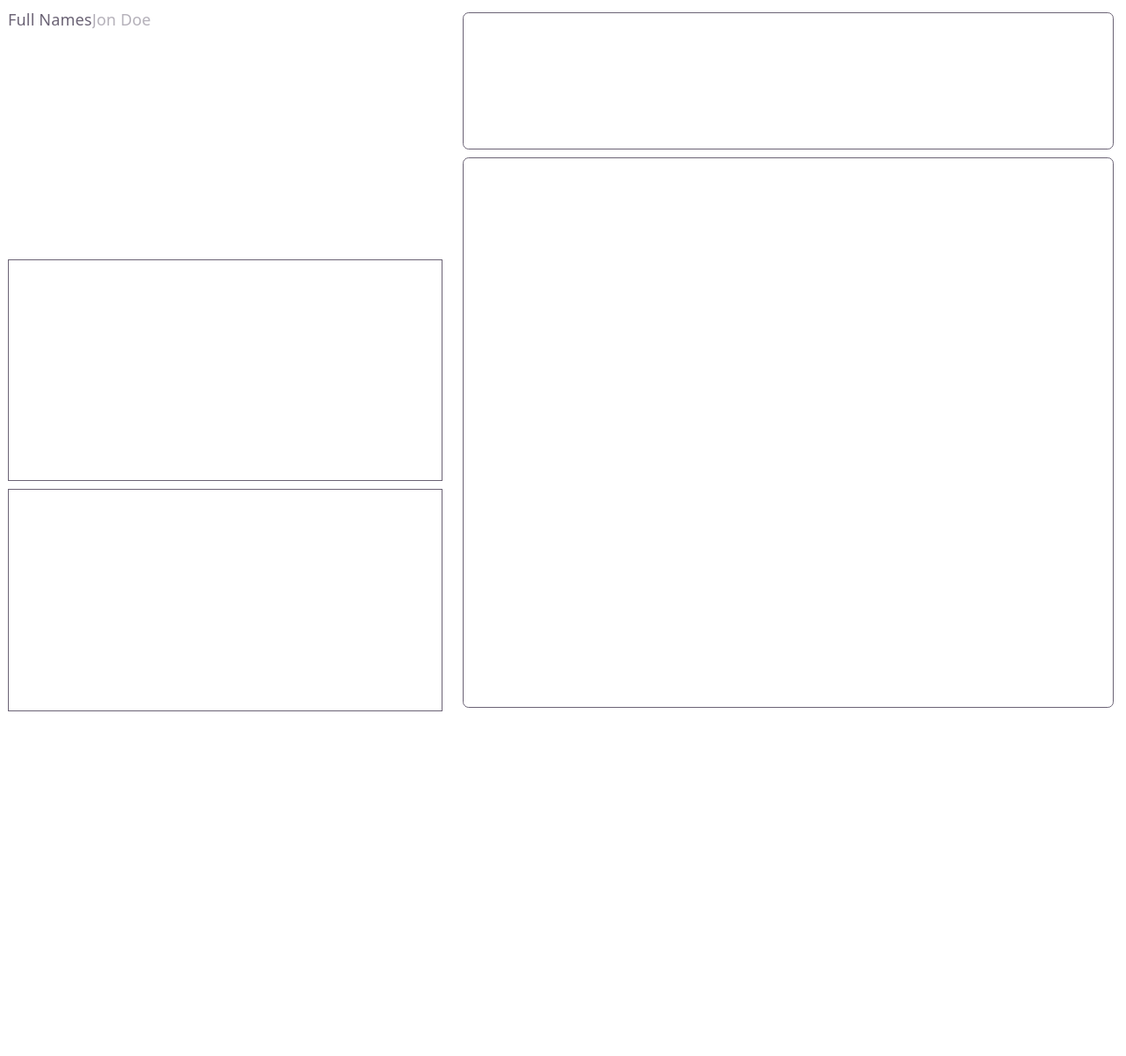
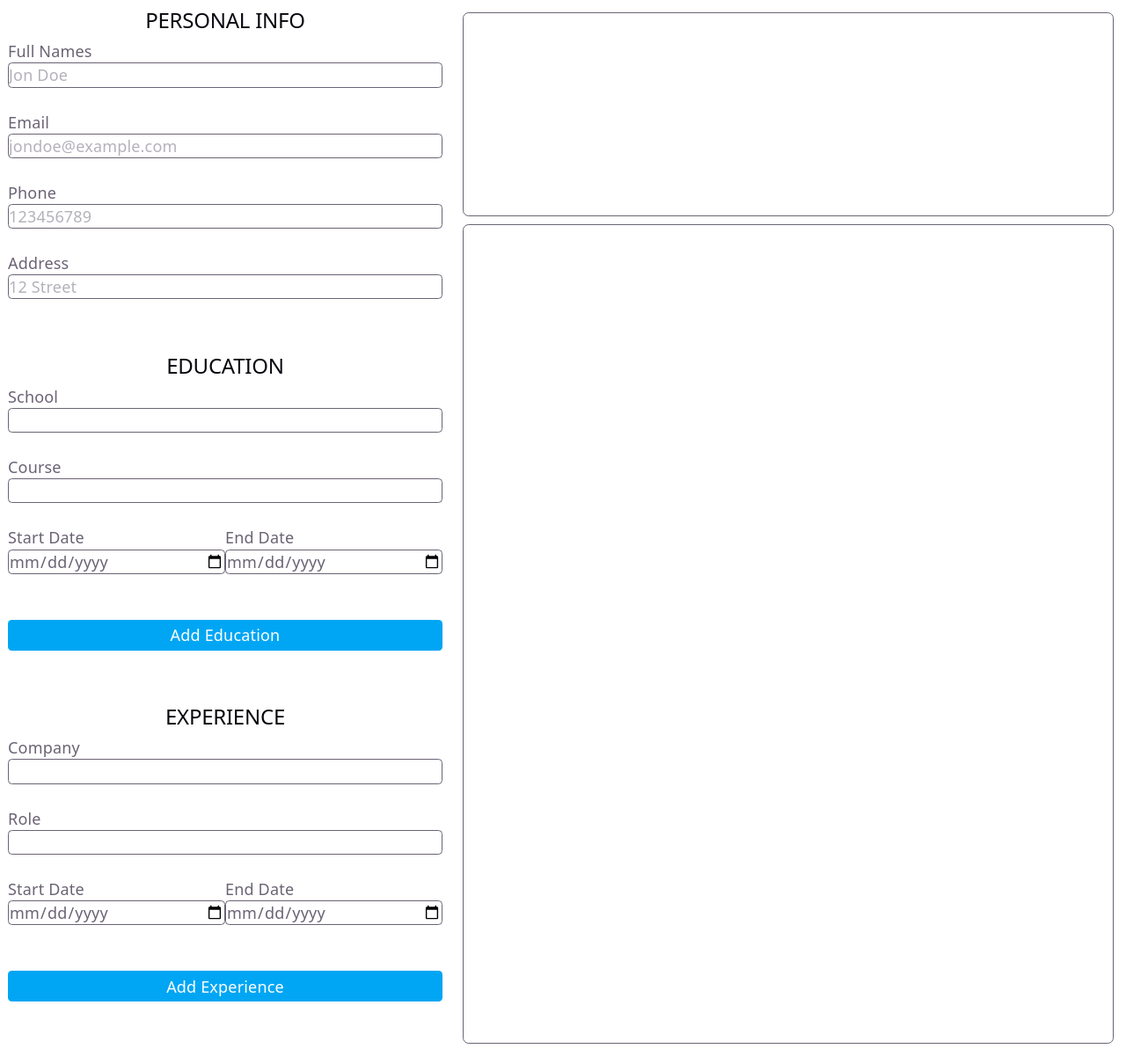
Before and after one commit to FaithNA/cv-app, a React (Vite) app: page / in a window 1280 px wide. Shown: the whole page at 88% size. Before the commit the page ends 818 px from the top, so only its background shows below. Built offline with nearby package versions, Linux system fonts and the light colour scheme.

Commit message:
Adding HTML to the Editor Shell

```diff
--- a/src/Editor.jsx
+++ b/src/Editor.jsx
@@ -1,11 +1,13 @@
+import Education from "./Education.jsx"
+import Experience from "./Experience.jsx"
 import PersonalInfo from "./PersonalInfo.jsx"
 export default function Editor(){
     return (
 
             <div className="Editor m-2 min-h-screen grid grid-row-3 gap-2">
                 <PersonalInfo/>
-                <div className="sec border-1"></div>
-                <div className="sec border-1"></div>
+                <Education/>
+                <Experience/>
             </div>
 
 
--- a/src/Education.jsx
+++ b/src/Education.jsx
@@ -0,0 +1,38 @@
+export default function Education(){
+    return(
+        <div>
+            <form action="GET" className="flex flex-col">
+                <h2 className="self-center font-bold">EDUCATION</h2>
+                <label htmlFor="school" className="block w-full">School
+                    <input type="text"
+                    className="border rounded w-full"
+                    placeholder=""/>
+                </label>
+                <br />
+                <label htmlFor="course" className="block w-full">Course
+                    <input type="text"
+                    className="border rounded w-full"
+                    placeholder=""/>
+                </label>
+                <br />
+
+                <div className="period flex">
+                    <label htmlFor="start" className="block w-full">Start Date
+                        <input type="date"
+                        className="border rounded w-full"/>
+                    </label>
+                    <label htmlFor="end" className="block w-full">End Date
+                        <input type="date"
+                        className="border rounded w-full"/>
+                    </label>
+                </div>
+                <br />
+                <br />
+                <button className="rounded bg-sky-500 hover:bg-sky-700 text-white pt-1 pb-1 pl-4 pr-4">Add Education</button>
+                <br />
+                <br />
+
+            </form>
+        </div>
+    )
+}
--- a/src/Experience.jsx
+++ b/src/Experience.jsx
@@ -0,0 +1,38 @@
+export default function Experience(){
+    return(
+        <div>
+            <form action="GET" className="flex flex-col">
+                <h2 className="self-center font-bold">EXPERIENCE</h2>
+                <label htmlFor="company" className="block w-full">Company
+                    <input type="text"
+                    className="border rounded w-full"
+                    placeholder=""/>
+                </label>
+                <br />
+                <label htmlFor="role" className="block w-full">Role
+                    <input type="text"
+                    className="border rounded w-full"
+                    placeholder=""/>
+                </label>
+                <br />
+
+                <div className="period flex">
+                    <label htmlFor="start" className="block w-full">Start Date
+                        <input type="date"
+                        className="border rounded w-full"/>
+                    </label>
+                    <label htmlFor="end" className="block w-full">End Date
+                        <input type="date"
+                        className="border rounded w-full"/>
+                    </label>
+                </div>
+                <br />
+                <br />
+                <button className="rounded bg-sky-500 hover:bg-sky-700 text-white pt-1 pb-1 pl-4 pr-4">Add Experience</button>
+                <br />
+                <br />
+
+            </form>
+        </div>
+    )
+}
--- a/src/PersonalInfo.jsx
+++ b/src/PersonalInfo.jsx
@@ -1,9 +1,34 @@
 export default function PersonalInfo(){
     return(
         <div>
-            <form action="GET">
-                <label htmlFor="names">Full Names</label>
-                <input type="text" placeholder="Jon Doe"/>
+            <form action="GET" className="flex flex-col">
+                <h2 className="self-center font-bold">PERSONAL INFO</h2>
+                <label htmlFor="names" className="block w-full">Full Names
+                    <input type="text"
+                    className="border rounded w-full"
+                    placeholder="Jon Doe"/>
+                </label>
+                <br />
+                <label htmlFor="email" className="block w-full">Email
+                    <input type="email"
+                    className="border rounded w-full"
+                    placeholder="jondoe@example.com"/>
+                </label>
+                <br />
+                <label htmlFor="number" className="block w-full">Phone
+                    <input type="number"
+                    className="border rounded w-full"
+                    placeholder="123456789"/>
+                </label>
+                <br />
+                <label htmlFor="address" className="block w-full">Address
+                    <input type="text"
+                    className="border rounded w-full"
+                    placeholder="12 Street"/>
+                </label>
+                <br />
+                <br />
+
             </form>
         </div>
     )
```
